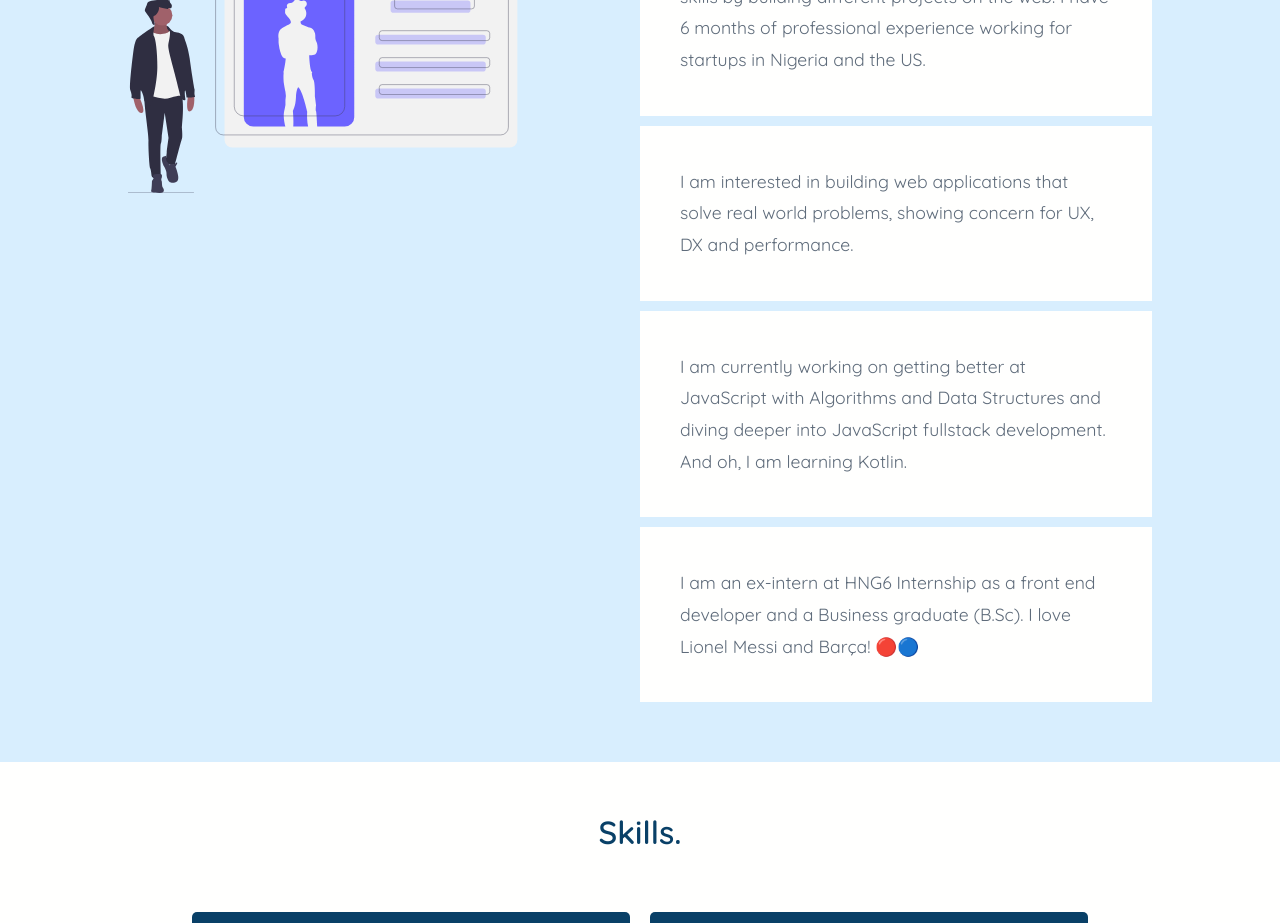
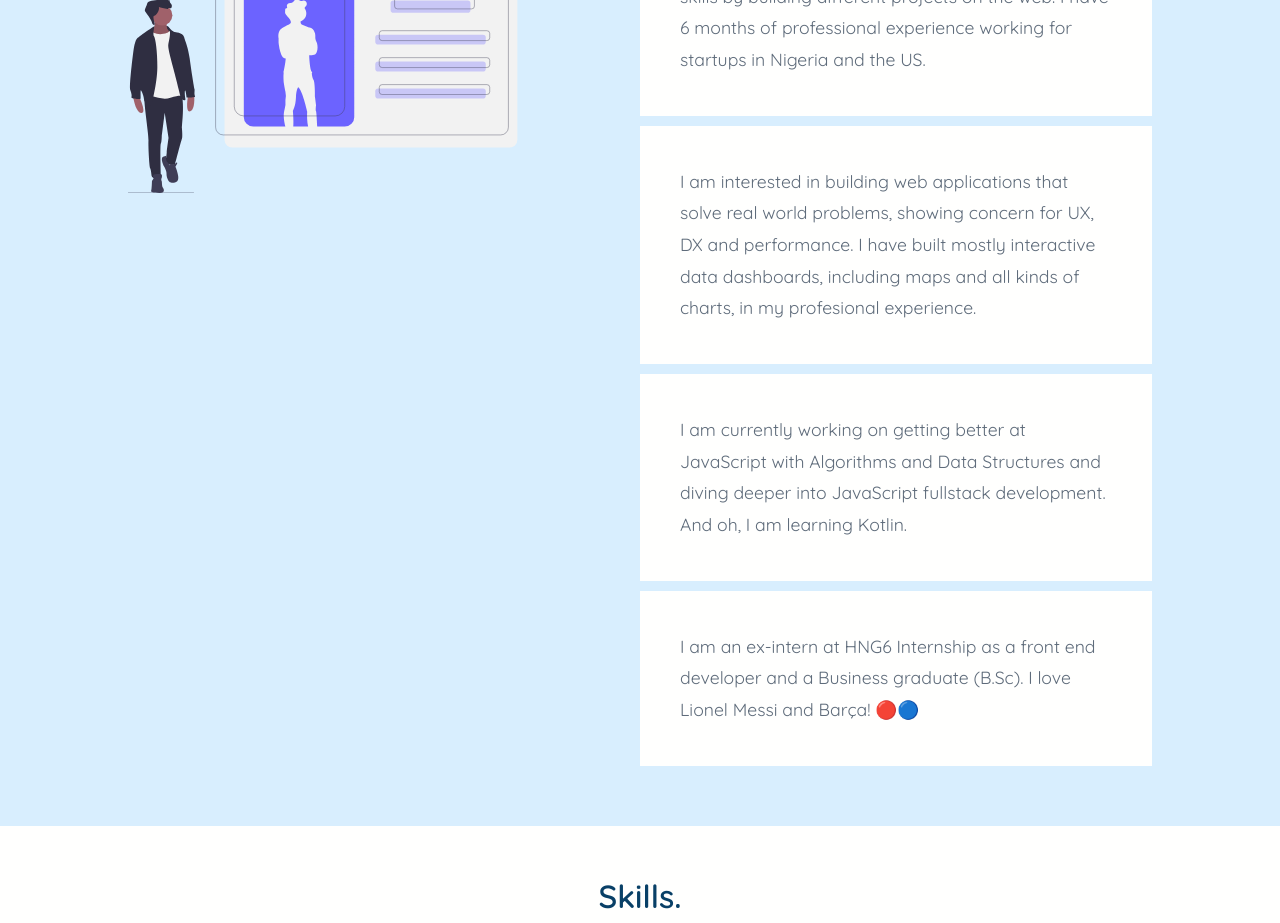
Before and after one commit to Segun98/portfolio, a Vue app: page / in a window 1280 px wide. Shown: the part 1020-1943 px from the top of the page. Built offline with nearby package versions, Linux system fonts and the light colour scheme.

Commit message:
Feat: Updated about me

```diff
--- a/src/components/About.vue
+++ b/src/components/About.vue
@@ -23,7 +23,9 @@
             ]"
           >
             I am interested in building web applications that solve real world
-            problems, showing concern for UX, DX and performance.
+            problems, showing concern for UX, DX and performance. I have built
+            mostly interactive data dashboards, including maps and all kinds of
+            charts, in my profesional experience.
             <!-- I wrote
             <a
               style="color:#ef4565"
```
